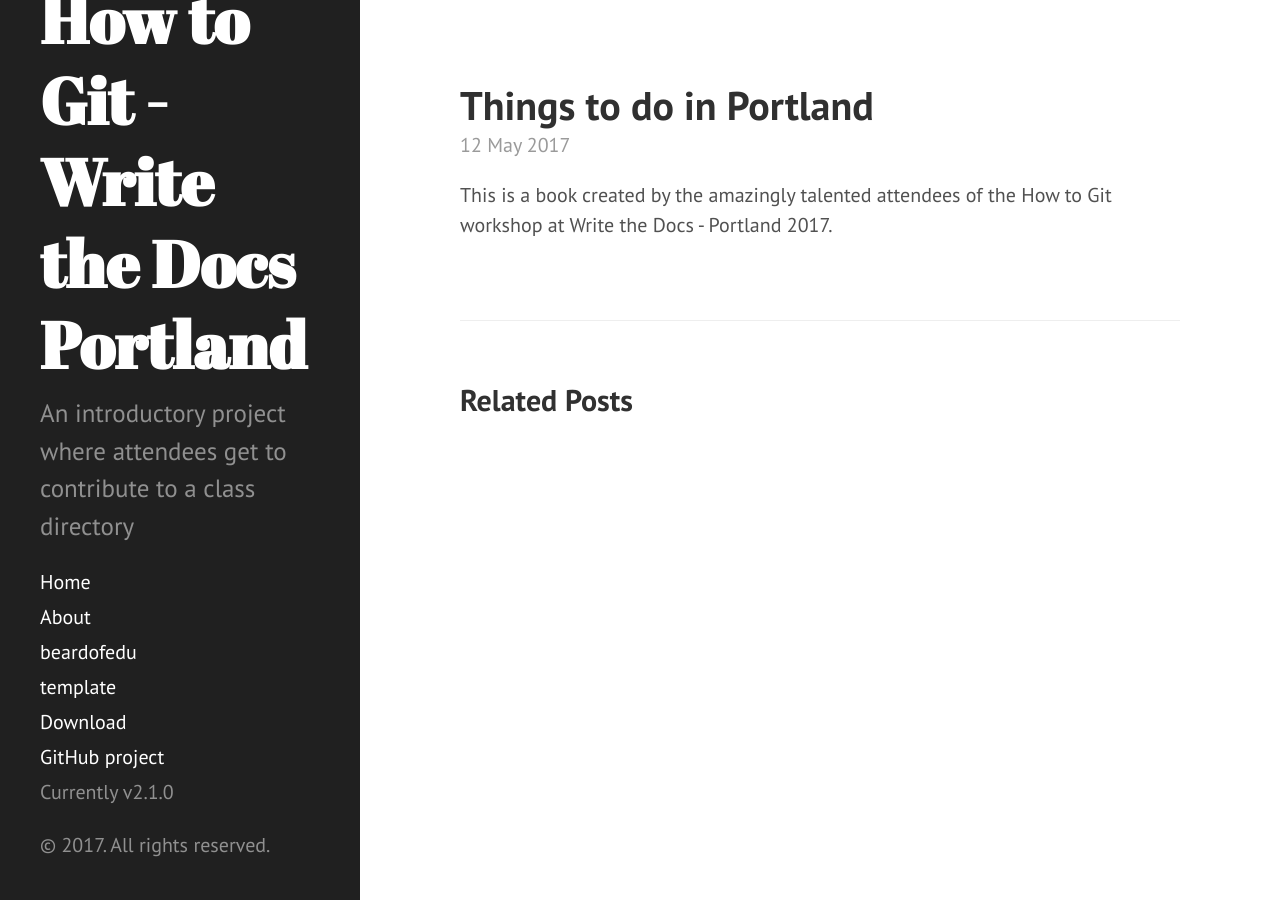
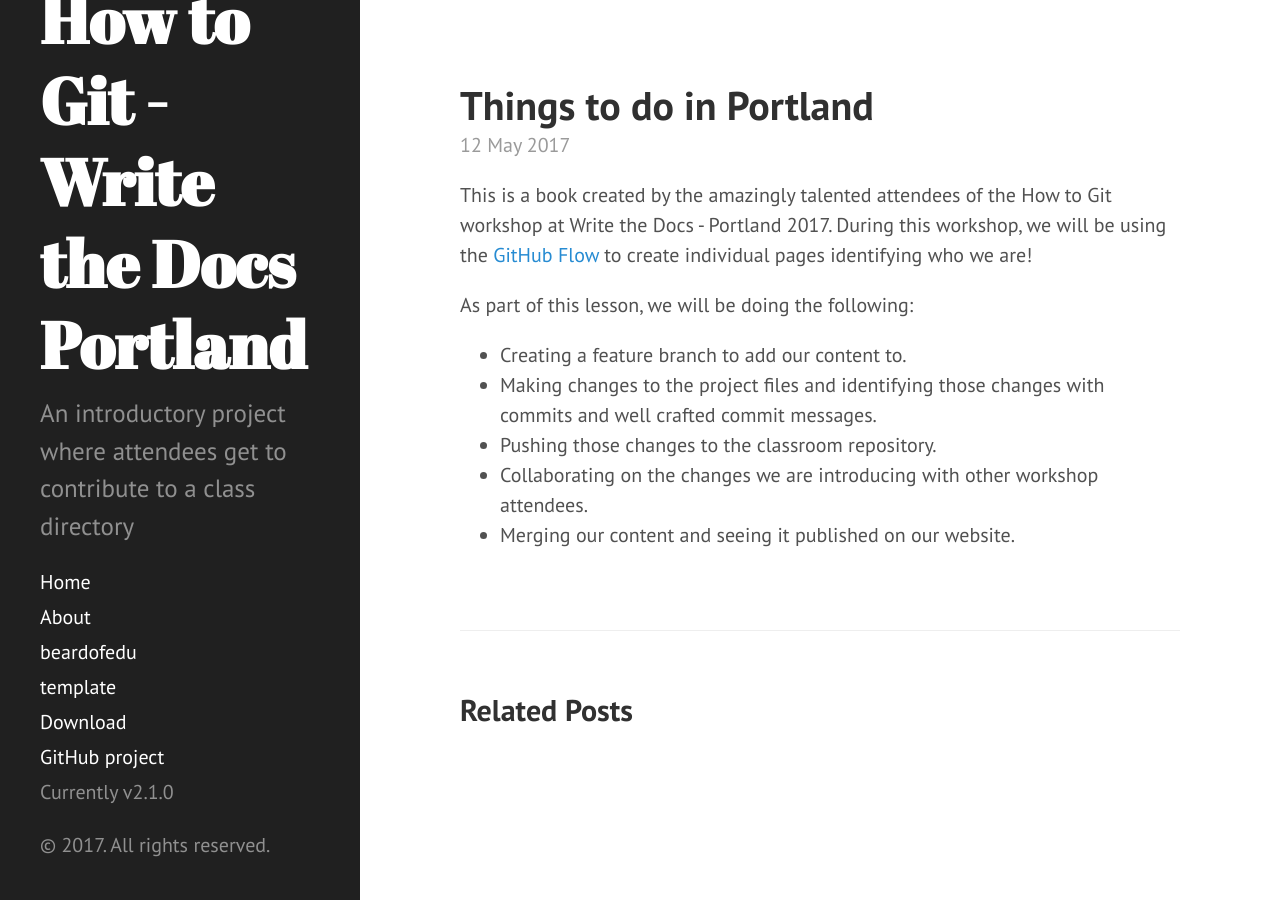
Before and after one commit to githubschool/wtd-hello, a Jekyll site: the page built from _posts/2017-05-12-things-portland.md, in a window 1280 px wide. Built offline with Jekyll 4.4.1, drawn with Linux system fonts in a browser that asks for light colours; Markdown is read by kramdown in place of the engine named in the settings.

Commit message:
add more class related content to post

```diff
--- a/_posts/2017-05-12-things-portland.md
+++ b/_posts/2017-05-12-things-portland.md
@@ -3,4 +3,12 @@ layout: post
 title: Things to do in Portland
 ---
 
-This is a book created by the amazingly talented attendees of the How to Git workshop at Write the Docs - Portland 2017.
+This is a book created by the amazingly talented attendees of the How to Git workshop at Write the Docs - Portland 2017. During this workshop, we will be using the [GitHub Flow](https://guides.github.com/introduction/flow/) to create individual pages identifying who we are!
+
+As part of this lesson, we will be doing the following:
+
+- Creating a feature branch to add our content to.
+- Making changes to the project files and identifying those changes with commits and well crafted commit messages.
+- Pushing those changes to the classroom repository.
+- Collaborating on the changes we are introducing with other workshop attendees.
+- Merging our content and seeing it published on our website.
```
